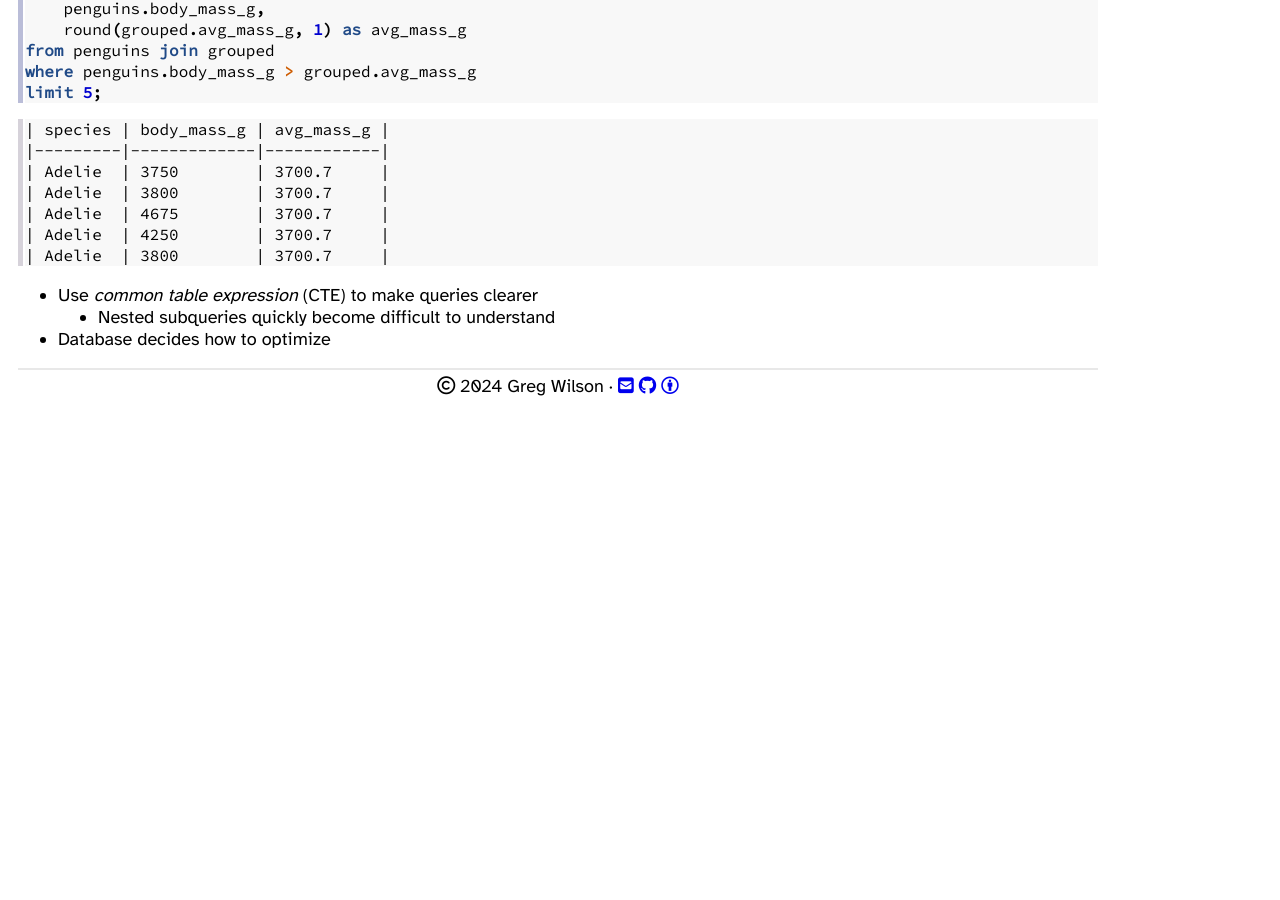
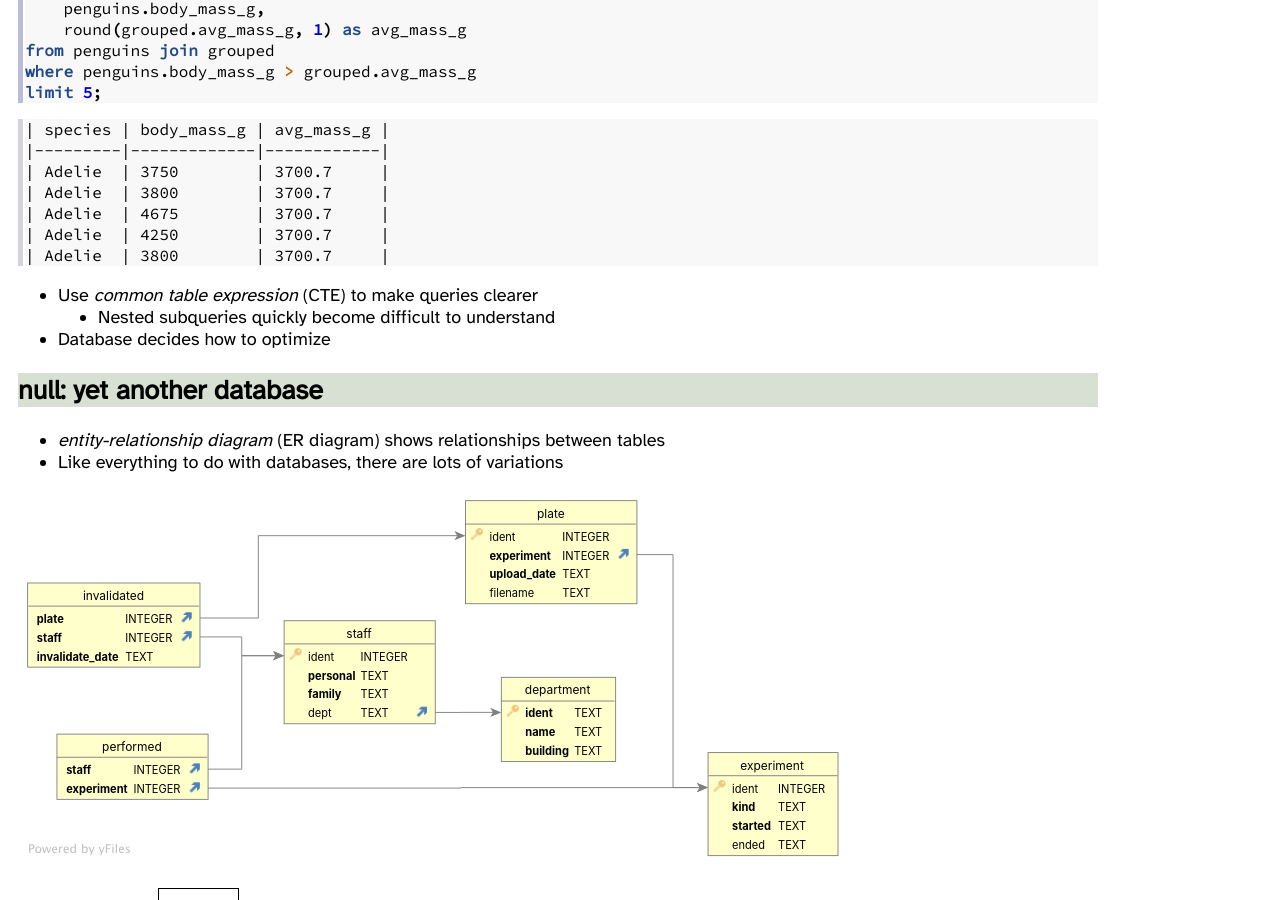
Before and after one commit to gvwilson/sql-tutorial, a Jekyll site: the page built from index.md, in a window 1280 px wide and 900 px high, scrolled down 19421 px. Built offline with Jekyll 4.4.1, drawn with Linux system fonts in a browser that asks for light colours; nearby versions of some CDN libraries; our own code applies the rules of GitHub Pages for plain Markdown files; before the commit the page ends 19826 px from its top, so only the background shows below that.

Commit message:
feat: adding ER diagrams

```diff
--- a/index.md
+++ b/index.md
@@ -1070,3 +1070,12 @@
 -   Use *common table expression* (CTE) to make queries clearer
     -   Nested subqueries quickly become difficult to understand
 -   Database decides how to optimize
+
+## null: yet another database
+
+-   *entity-relationship diagram* (ER diagram) shows relationships between tables
+-   Like everything to do with databases, there are lots of variations
+
+![assay database table diagram](./img/assays_tables.svg)
+
+![assay ER diagram](./img/assays_er.svg)
```
Also changed, not shown: bin/create_assays_db.py (+7 -3 lines), img/assays_er.svg (added), img/assays_tables.svg (added), 1 other file.
